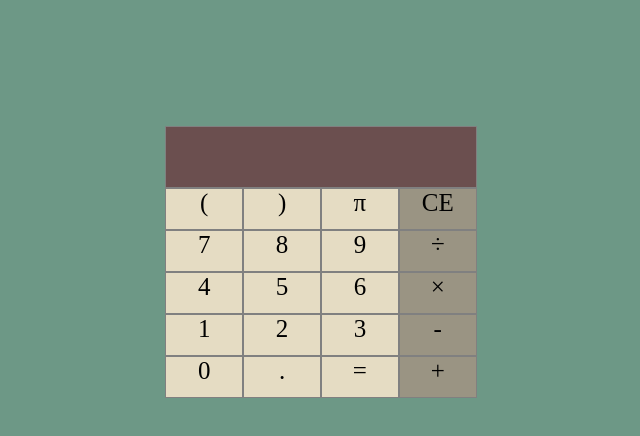
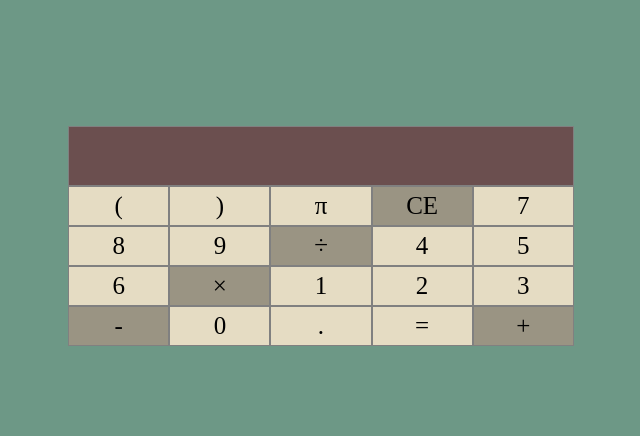
Before and after one commit to Param-987/Calculator, a plain HTML site: page index.html in a window 1280 px wide. Shown: the whole page, without its empty margins (319-959 px from the left). Drawn offline with Linux system fonts and the light colour scheme.

Commit message:
Flex box edited

```diff
--- a/index.css
+++ b/index.css
@@ -2,7 +2,7 @@ body{
     background-color: #6D9886;
 }
 .calc{
-    max-width: 30%;
+    max-width:40%;
     margin:10% auto;
     display: flex;
     flex-wrap: wrap;
@@ -10,14 +10,16 @@ body{
 
 }
 .but{
+    box-sizing: border-box;
     text-align: center;
-    flex-basis: 20%;
+    flex-basis: 18%;
     min-width: 10%;
     background-color: #E5DCC3;
     height: 40px;
     font-size: 25px;
+    padding-top: 5px;
+    flex-basis: 20%;
     border:1px solid grey;
-    display: inline-block;
 }
 .ope{
     background-color: #9A9483;
@@ -31,9 +33,9 @@ body{
 .input{
     background-color: #6B4F4F;
     color: white;
-    flex-basis: 81.50%;
+    flex-basis: 100%;
+    min-width: inherit;
     text-align: right;
-    /* box-sizing: border-box; */
     min-height: 60px;
 }
 .input:hover{cursor:default;}
```
